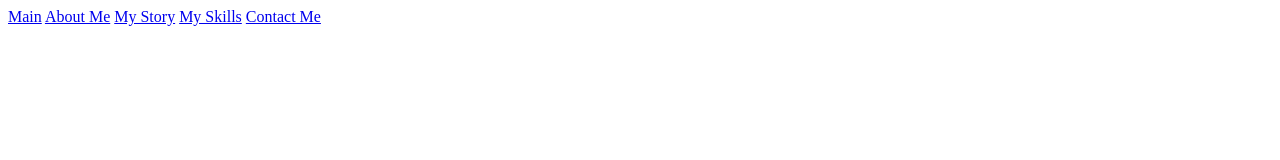
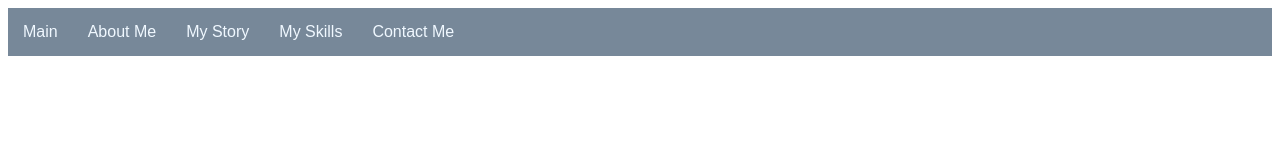
Before and after one commit to Kavishka-Prabashara/HTML-ALL-Tags, a plain HTML site: page index.html in a window 1280 px wide. Drawn offline with Linux system fonts and the light colour scheme.

Commit message:
Added nav to css.

```diff
--- a/index.html
+++ b/index.html
@@ -6,18 +6,24 @@
           content="width=device-width, user-scalable=no, initial-scale=1.0, maximum-scale=1.0, minimum-scale=1.0">
     <meta http-equiv="X-UA-Compatible" content="ie=edge">
     <title>HTML Test Page</title>
+    <link rel="stylesheet" href="style/style.css">
 
 </head>
 <body>
 <header>
-    <nav>
-        <a href="index.html">Main</a>
-        <a href="pages/page1.html">About Me</a>
-        <a href="pages/page2.html">My Story</a>
-        <a href="pages/page3.html">My Skills</a>
-        <a href="pages/page4.html">Contact Me</a>
+    <nav class="navBar">
+        <ul>
+            <li><a href="index.html">Main</a></li>
+            <li><a href="pages/page1.html">About Me</a></li>
+            <li><a href="pages/page2.html">My Story</a></li>
+            <li><a href="pages/page3.html">My Skills</a></li>
+            <li><a href="pages/page4.html">Contact Me</a></li>
+        </ul>
     </nav>
 </header>
+<main>
+
+</main>
 <footer>
 
 </footer>
--- a/style/style.css
+++ b/style/style.css
@@ -0,0 +1,28 @@
+nav{
+    font-family: "Samsung Sans", sans-serif;
+    text-align: center;
+
+}
+.navBar ul{
+    list-style-type: none;
+    background-color: lightslategrey;
+    padding: 0px;
+    margin: 0px;
+    overflow: hidden;
+}
+
+.navBar a{
+    color: aliceblue;
+    text-decoration: none;
+    padding: 15px;
+    display: block;
+}
+.navBar li{
+    float: left;
+    text-align: center;
+
+}
+header nav{
+    background-color: black;
+
+}
```
